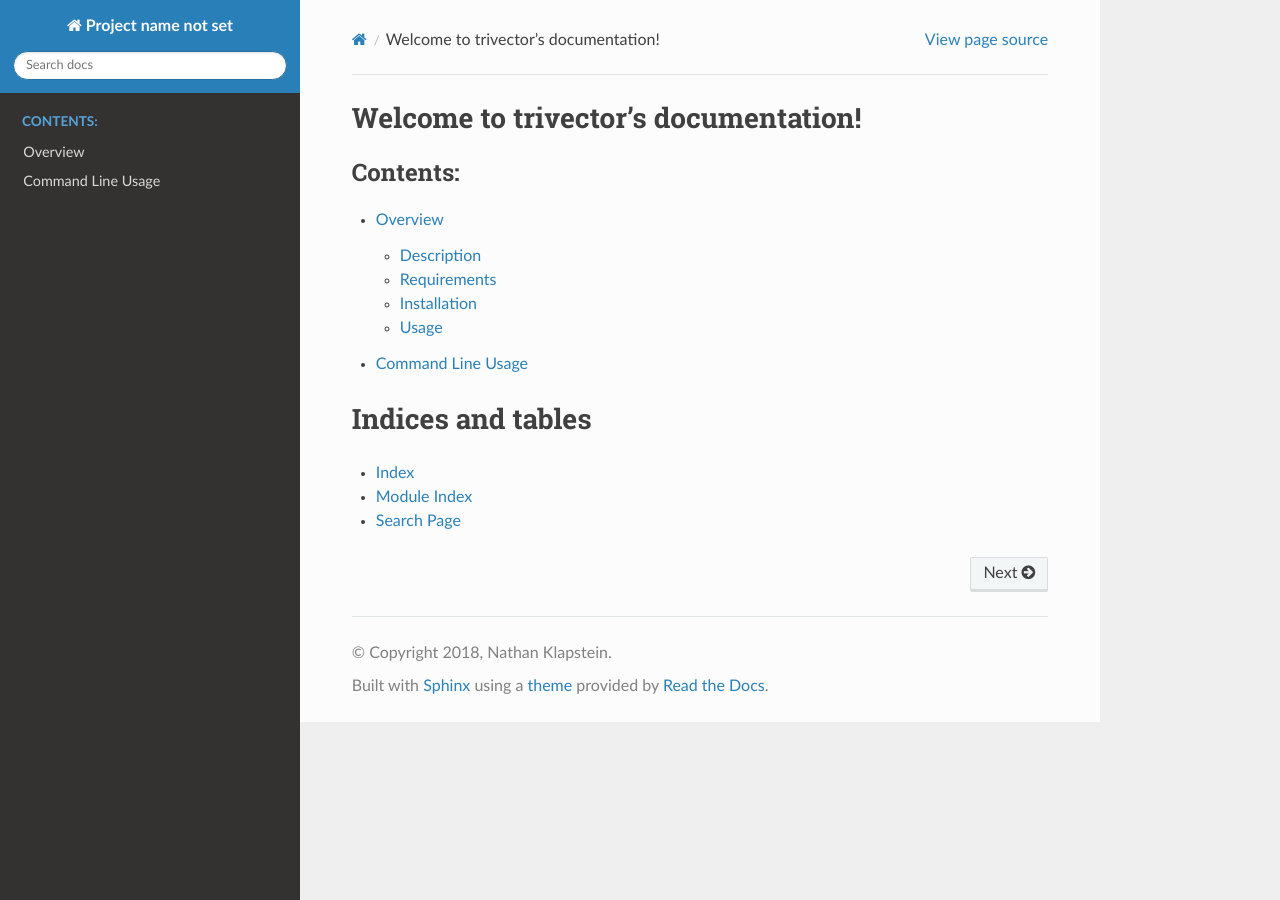
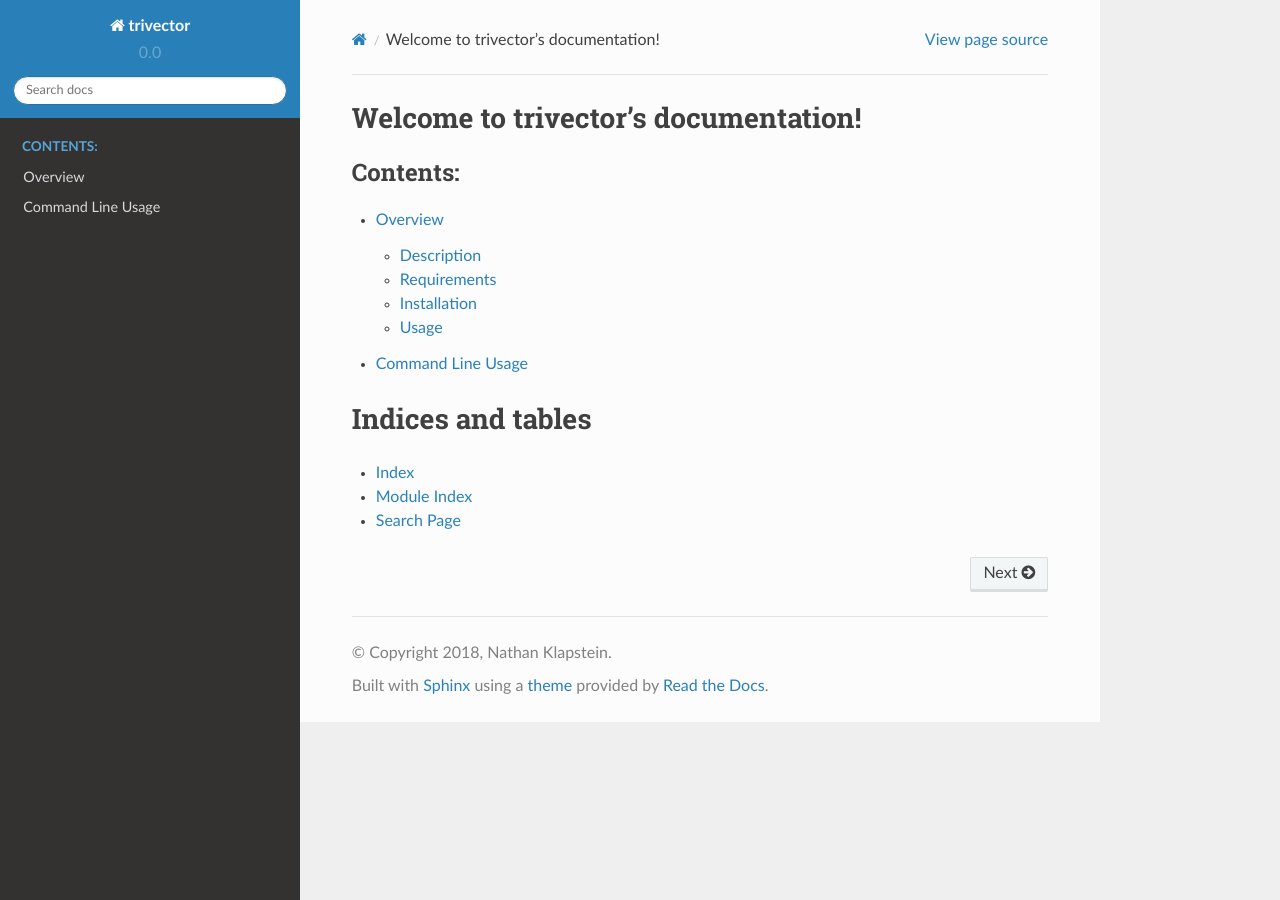
Before and after one commit to nklapste/trivector, a Sphinx documentation site: the page built from doc/index.rst, in a window 1280 px wide. Built offline with Sphinx 7.4.7 and the Read the Docs theme 2.0.0, drawn with Linux system fonts in a browser that asks for light colours; pages that are not in the unit, such as notebooks, are missing from menus.

Commit message:
adding additional project metadata to `conf.py`

```diff
--- a/doc/conf.py
+++ b/doc/conf.py
@@ -11,7 +11,9 @@
 
 copyright = '2018, Nathan Klapstein'
 author = 'Nathan Klapstein'
-
+project = "trivector"
+version = "0.0"
+release = "0.0.0"
 
 # -- General configuration ---------------------------------------------------
 
```
